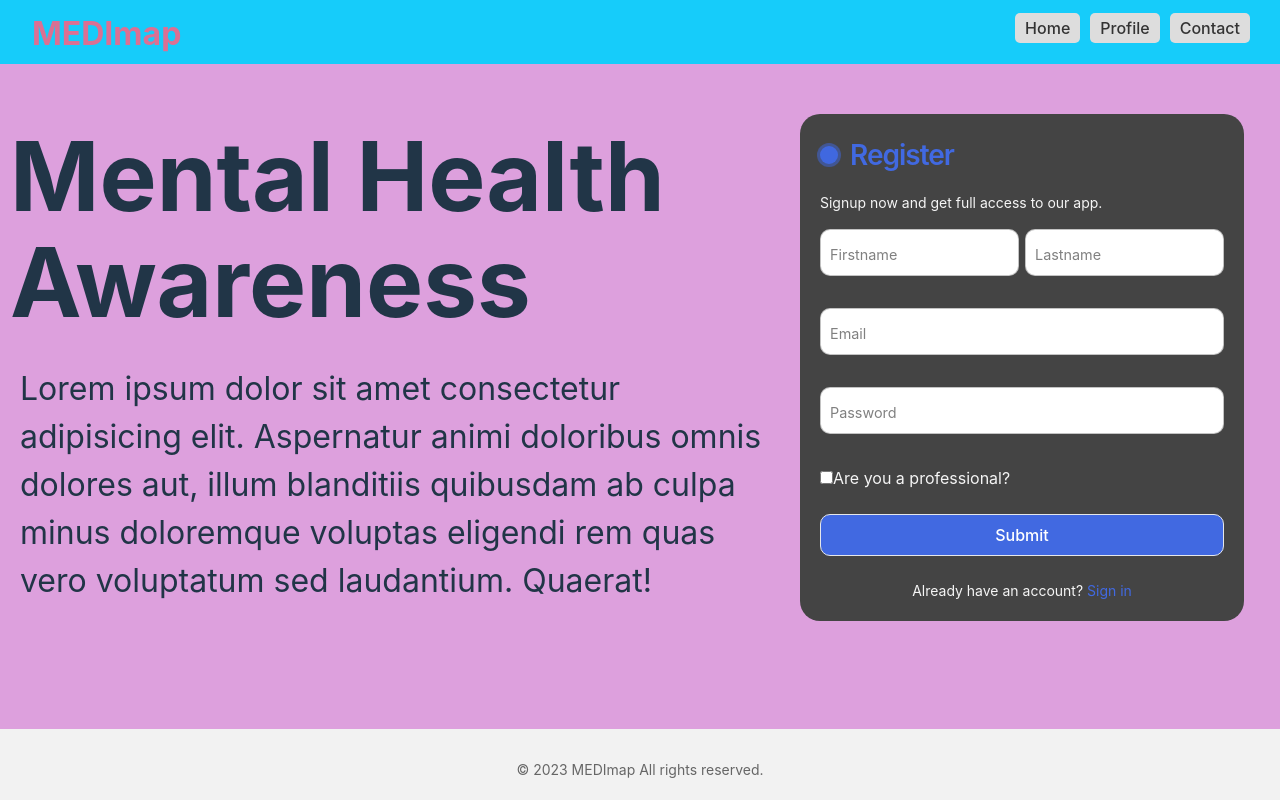
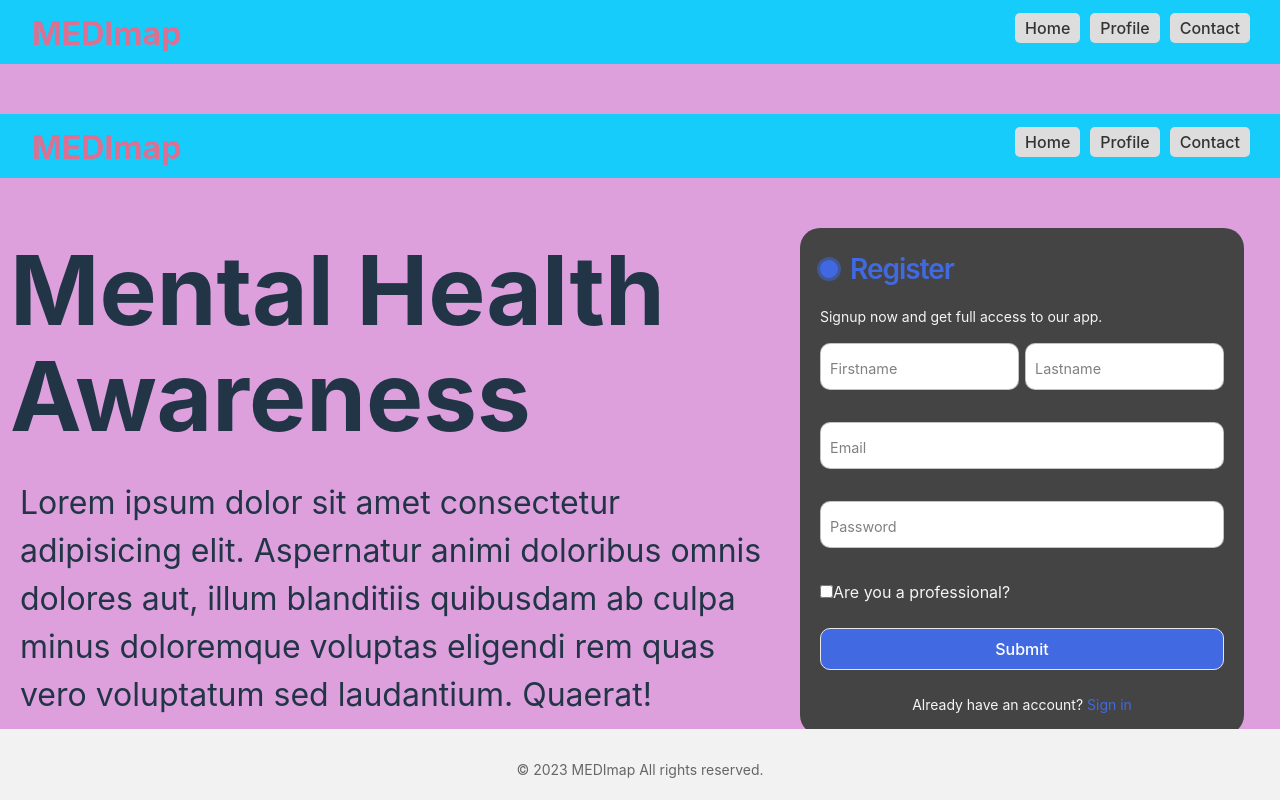
Before and after one commit to Brikita/MEDImap, a React (Vite) app in the folder frontend/: page / in a window 1280 px wide. Built offline with nearby package versions, Linux system fonts and the light colour scheme.

Commit message:
set up unprotected page

```diff
--- a/frontend/src/pages/home.jsx
+++ b/frontend/src/pages/home.jsx
@@ -1,15 +1,22 @@
 import React from 'react'
 import SignupForm from '../components/SignUpForm'
+import Header from '../components/Header'
+import Footer from '../components/Footer'
 
 import HomePageText from '../components/HomePageText'
 import './home.css'
 
 const Home = () => {
   return (
-    <div className='home-page'>
-      <HomePageText />
-      <SignupForm />
-    </div>
+    <>
+      <Header />
+
+      <div className='home-page'>
+        <HomePageText />
+        <SignupForm />
+      </div>
+      <Footer />
+    </>
   )
 }
 
```
